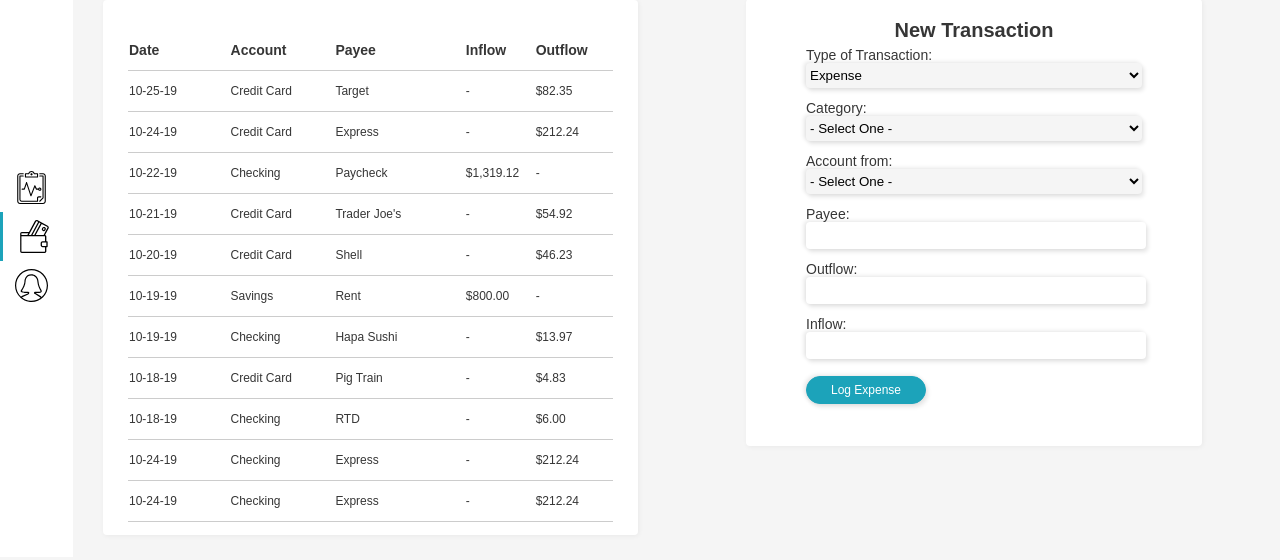
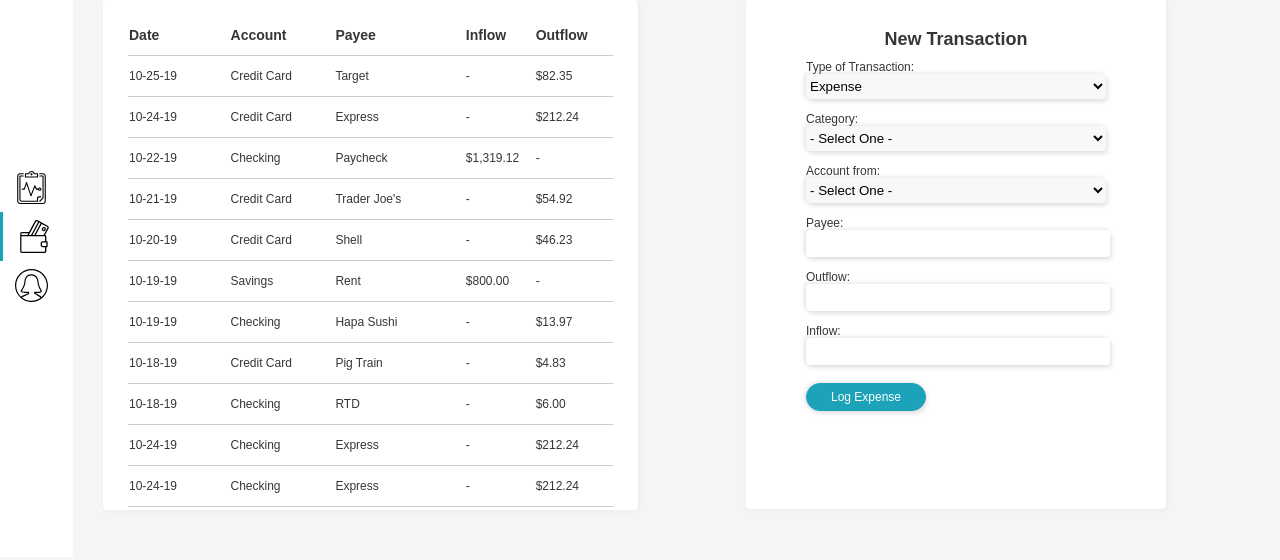
Before and after one commit to jordanwa1947/balancing_act, a website with bundled scripts: page index.html in a window 1280 px wide. Both pictures are taken after a click on the picture 31 px from the left and 329 px from the top of the page. Shown: the part 93-653 px from the top of the page. Built offline with nearby package versions, Linux system fonts and the light colour scheme; a web font is replaced by a local one.

Commit message:
Slight adjustment to new transaction form size

```diff
--- a/scripts/transactions/switch_to_transactions.js
+++ b/scripts/transactions/switch_to_transactions.js
@@ -127,7 +127,7 @@ var switchToTransactions = (function () {
   </div>
   <div id="right-column">
     <section class="new-trans-cont">
-      <h2 class="section-title"> New Transaction </h2>
+      <h2 id="new-trans-title" class="section-title"> New Transaction </h2>
       <form id="new-trans-form">
         <label> Type of Transaction: </label>
         <select class="new-trans-select">
--- a/styles.css
+++ b/styles.css
@@ -298,8 +298,9 @@ center column
 }
 
 #exp-trans-cont {
-  height: 480px;
+  height: 470px;
   overflow: scroll;
+  padding-top: 15px;
 }
 
 #transaction-options button.sel-trans-type {
@@ -352,11 +353,19 @@ table.expanded-transactions-table tr td.trans-outflow {
   border-radius: 4px;
   overflow: auto;
   margin-left: 40px;
+  height: 460px;
+  width: 300px;
+}
+
+#new-trans-title {
+  margin-top: 10px;
+  margin-bottom: 10px;
+  font-size: 18px;
 }
 
 #new-trans-form select, input {
   display: block;
-  margin: 12px auto;
+  margin: 13px auto;
   box-shadow: -2px -1px 4px rgba(0,0,0,0.1), 2px 3px 4px rgba(0,0,0,0.1);
   border-radius: 4px;
   width: 100%;
@@ -365,12 +374,12 @@ table.expanded-transactions-table tr td.trans-outflow {
 }
 
 form#new-trans-form select {
-  background-color: #F5F5F5;
+  background-color: rgb(248, 248, 248);
   font-family: 'Biryani', sans-serif;
 }
 
 form#new-trans-form label {
-  font-size: 14px;
+  font-size: 12px;
   float: left;
 }
 
```
